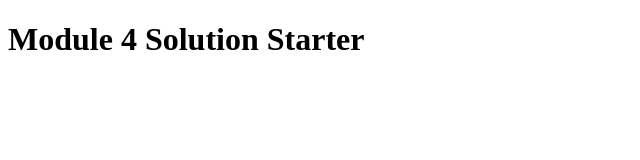
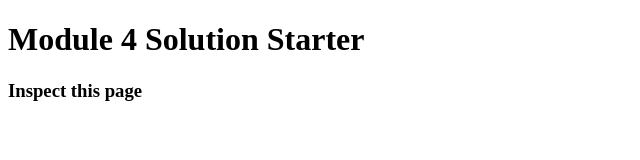
Before and after one commit to ashtamikn/coursera-test, a plain HTML site: page module4_solution/index.html in a window 1280 px wide. Shown: the whole page, without its empty margins (0-640 px from the left). Drawn offline with Linux system fonts and the light colour scheme.

Commit message:
Update index.html

```diff
--- a/module4_solution/index.html
+++ b/module4_solution/index.html
@@ -9,5 +9,6 @@
 </head>
 <body>
   <h1>Module 4 Solution Starter</h1>
+  <h3>Inspect this page</h3>
 </body>
 </html>
```
